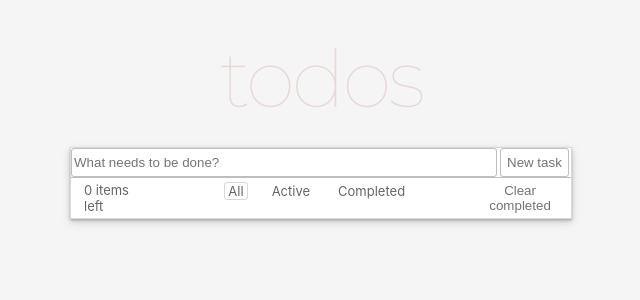
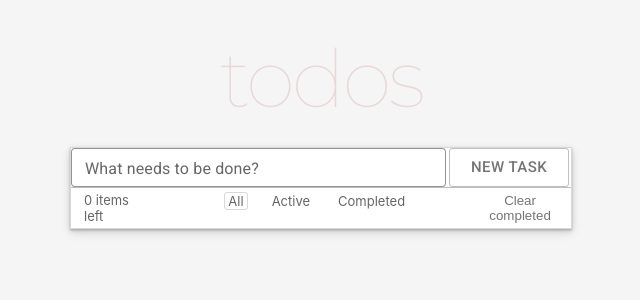
Before and after one commit to MrBattka/Todos, a React (Create React App) app: page /all in a window 1280 px wide. Shown: the top 300 px of the page, without its empty margins (319-959 px from the left). Built offline with nearby package versions, Linux system fonts and the light colour scheme.

Commit message:
Material UI

```diff
--- a/package.json
+++ b/package.json
@@ -4,6 +4,11 @@
   "homepage": "https://MrBattka.github.io/Todos",
   "private": true,
   "dependencies": {
+    "@emotion/react": "^11.10.5",
+    "@emotion/styled": "^11.10.5",
+    "@fontsource/roboto": "^4.5.8",
+    "@mui/icons-material": "^5.10.16",
+    "@mui/material": "^5.10.17",
     "@reduxjs/toolkit": "^1.9.0",
     "@testing-library/jest-dom": "^5.16.5",
     "@testing-library/react": "^13.4.0",
--- a/public/index.html
+++ b/public/index.html
@@ -1,14 +1,14 @@
 <!DOCTYPE html>
 <html lang="en">
+
 <head>
   <meta charset="utf-8" />
   <link rel="icon" href="%PUBLIC_URL%/favicon.ico" />
   <meta name="viewport" content="width=device-width, initial-scale=1" />
   <meta name="theme-color" content="#000000" />
-    <meta
-      name="description"
-      content="Web site created using create-react-app"
-    />
+  <meta name="description" content="Web site created using create-react-app" />
+  <link rel="stylesheet" href="https://fonts.googleapis.com/css?family=Roboto:300,400,500,700&display=swap" />
+  <link rel="stylesheet" href="https://fonts.googleapis.com/icon?family=Material+Icons" />
   <link rel="apple-touch-icon" href="%PUBLIC_URL%/logo192.png" />
   <!--
       manifest.json provides metadata used when your web app is installed on a
@@ -26,6 +26,7 @@
     -->
   <title>Todos</title>
 </head>
+
 <body>
   <noscript>You need to enable JavaScript to run this app.</noscript>
   <div id="root"></div>
@@ -40,4 +41,5 @@
       To create a production bundle, use `npm run build` or `yarn build`.
     -->
 </body>
+
 </html>
--- a/src/AllTasks/ActiveTask/ActiveTask.tsx
+++ b/src/AllTasks/ActiveTask/ActiveTask.tsx
@@ -1,11 +1,21 @@
 import * as React from 'react'
-import { useContext, useCallback } from "react";
+import { useContext, useCallback, useEffect } from "react";
+import { useNavigate } from 'react-router-dom';
 import { ActionType, defaultState, Task } from '../../state/ContextTypes';
 import { ContextApp } from "../../state/task-reduser";
 import styles from '../AllTask.module.css'
 
 const ActiveTask: React.FC = () => {
     const { state = defaultState, changeState = () => { } } = useContext(ContextApp);
+    const navigate = useNavigate()
+
+    const taskActiveCounter = state.tasks.map(t => t.isDone).filter(t => t === false)
+    useEffect(() => {
+        if (!taskActiveCounter.length) {
+            navigate("/all")
+        }
+    })
+
     const toggleTask = useCallback(
         (taskForChange: Task) => {
             changeState({ type: ActionType.TOGGLE, payload: taskForChange })
--- a/src/AllTasks/AllTask.tsx
+++ b/src/AllTasks/AllTask.tsx
@@ -1,5 +1,5 @@
 import * as React from 'react';
-import { useContext, useCallback } from "react";
+import { useCallback, useContext } from "react";
 import { ActionType, defaultState, Task } from "../state/ContextTypes";
 import { ContextApp } from "../state/task-reduser";
 import styles from './AllTask.module.css';
--- a/src/AllTasks/CompletedTask/CompletedTask.tsx
+++ b/src/AllTasks/CompletedTask/CompletedTask.tsx
@@ -1,4 +1,4 @@
-import { useContext, useCallback } from "react";
+import { useCallback, useContext, useEffect } from "react";
 import { useNavigate } from "react-router-dom";
 import { ActionType, defaultState, Task } from '../../state/ContextTypes';
 import { ContextApp } from "../../state/task-reduser";
@@ -6,15 +6,20 @@ import styles from '../AllTask.module.css';
 
 const CompletedTask = () => {
     const { state = defaultState, changeState = () => { } } = useContext(ContextApp);
+    const navigate = useNavigate()
+
+    const taskCompletedCounter = state.tasks.map(t => t.isDone).filter(t => t === true)
+    useEffect(() => {
+        if (!taskCompletedCounter[0]) {
+            navigate("/all")
+        }
+    })
+
     const toggleTask = useCallback(
         (taskToggle: Task) => {
             changeState({ type: ActionType.TOGGLE, payload: taskToggle })
         }, [changeState]
     )
-    const navigate = useNavigate()
-    if (state.newTask) {
-        navigate("/all")
-    }
 
     return (
         <div className={styles.wrapper}>
--- a/src/CounterTask/CounterTask.tsx
+++ b/src/CounterTask/CounterTask.tsx
@@ -5,11 +5,11 @@ import { ContextApp } from "../state/task-reduser";
 
 const CounterTask = () => {
     const { state = defaultState } = useContext(ContextApp);
-    const itemCounter = state.tasks.map(t => t.isDone).filter(t => t === false)
+    const taskActiveCounter = state.tasks.map(t => t.isDone).filter(t => t === false)
 
     return (
         <div>
-            <p data-testid="counter-task">{itemCounter.length} items left</p>
+            <p data-testid="counter-task">{taskActiveCounter.length} items left</p>
         </div>
     )
 }
--- a/src/NewTask/NewTask.module.css
+++ b/src/NewTask/NewTask.module.css
@@ -2,9 +2,13 @@
     display: flex;
 }
 
+.input__ui {
+    display: flex;
+}
+
 .wrapper input {
-    width: 420px;
-    height: 25px;
+    width: 345px;
+    height: 20px;
     background-color: inherit;
     border: 1px solid rgba(122, 119, 119, 0.474);
     border-radius: 3px;
@@ -17,7 +21,7 @@
 }
 
 .wrapper button {
-    height: 29px;
+    height: 39px;
     color: rgba(53, 52, 52, 0.688);
     background-color: inherit;
     border: 1px solid rgba(122, 119, 119, 0.474);
--- a/src/NewTask/NewTask.tsx
+++ b/src/NewTask/NewTask.tsx
@@ -1,3 +1,4 @@
+import { Button, TextField } from '@mui/material';
 import * as React from 'react';
 import { useCallback, useContext, useState } from "react";
 import { ActionType } from "../state/ContextTypes";
@@ -21,9 +22,12 @@ const InputTask: React.FC = () => {
     return (
         <div className={styles.wrapper}>
             <form onSubmit={createTask}>
-                <input data-testid="input" onChange={(event) => setText(event.target.value)} type='text'
-                    value={text} placeholder="What needs to be done?" />
-                <button data-testid="new-task" type='submit'>New task</button>
+                <div className={styles.input__ui}>
+                    <TextField data-testid="input" onChange={(event) => setText(event.target.value)} value={text}
+                        label="What needs to be done?"
+                        variant="outlined" size="small" id="fullWidth" />
+                    <Button data-testid="new-task" variant="outlined" size="large" type='submit'>New task</Button>
+                </div>
             </form>
         </div>
     )
```
Also changed, not shown: 1 other file (tests, documents, lock files or other folders). Lines whose indentation alone changed are shown as unchanged.
